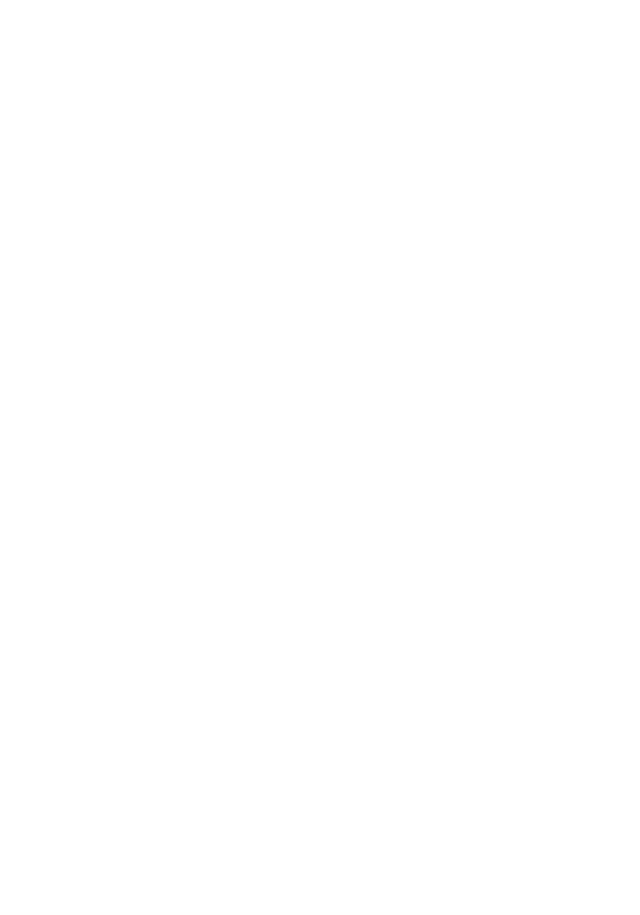
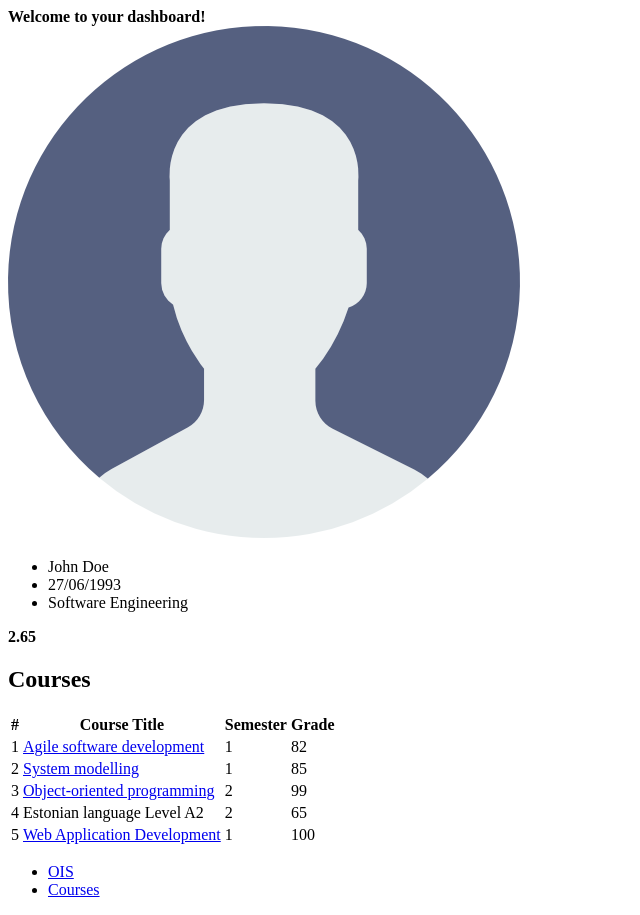
Before and after one commit to stlaisaar/Web-Application-Development---STL, a plain HTML site: page index.html in a window 1280 px wide. Shown: the whole page, without its empty margins (0-640 px from the left). Before the commit the page ends 800 px from the top, so only its background shows below. Drawn offline with Linux system fonts and the light colour scheme.

Commit message:
Added pictures, tables, data, links

```diff
--- a/index.html
+++ b/index.html
@@ -6,5 +6,82 @@
     <title>My Dashboard</title>
 </head>
 <body>
+    <header>
+        <strong>Welcome to your dashboard!</strong>
+    </header>
+
+    <section>
+        <div>
+            <img src="res/images/me.png" alt="My picture">
+        </div>
+        <div>
+            <ul>
+                <li>John Doe</li>
+                <li>27/06/1993</li>
+                <li>Software Engineering</li>
+            </ul>
+        </div>
+        <div>
+            <strong>2.65</strong>
+        </div>
+    </section>
+    <section>
+        <h1>Courses</h1>
+        <table>
+            <thead>
+            <tr>
+                <th>#</th>
+                <th>Course Title</th>
+                <th>Semester</th>
+                <th>Grade</th>
+            </tr>
+            </thead>
+            <tbody>
+            <tr>
+                <td>1</td>
+                <td><a href="https://courses.cs.ut.ee/2016/asd/fall" target="_blank">Agile software development</a></td></td>
+                <td>1</td>
+                <td>82</td>
+            </tr>
+            <tr>
+                <td>2</td>
+                <td><a href="https://courses.cs.ut.ee/2013/system_modelling/fall" target="_blank">System modelling</a></td>
+                <td>1</td>
+                <td>85</td>
+            </tr>
+            <tr>
+                <td>3</td>
+                <td><a href="https://courses.cs.ut.ee/2018/OOP/spring" target="_blank">Object-oriented programming</a></td>
+                <td>2</td>
+                <td>99</td>
+            </tr>
+            <tr>
+                <td>4</td>
+                <td>Estonian language Level A2</td>
+                <td>2</td>
+                <td>65</td>
+            </tr>
+            </tbody>
+            <tfoot>
+            <tr>
+                <td>5</td>
+                <td><a href="https://courses.cs.ut.ee/2019/wad/fall" target="_blank">Web Application Development</a></td>
+                <td>1</td>
+                <td>100</td>
+            </tr>
+            </tfoot>
+        </table>
+    </section>
+
+    <footer>
+        <ul>
+            <li>
+                <a href="https://ois2.ut.ee/" target="_blank">OIS</a>
+            </li>
+            <li>
+                <a href="https://courses.cs.ut.ee/" target="_blank">Courses</a>
+            </li>
+        </ul>
+    </footer>
 </body>
 </html>
```
Also changed, not shown: res/images/favicon.ico (added), res/images/me.png (added).
